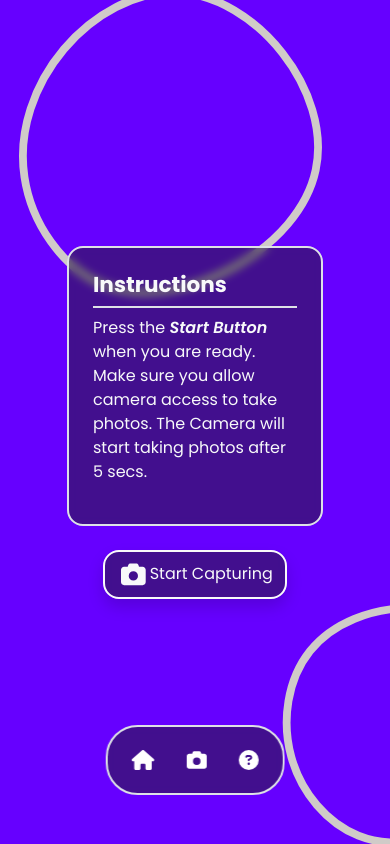
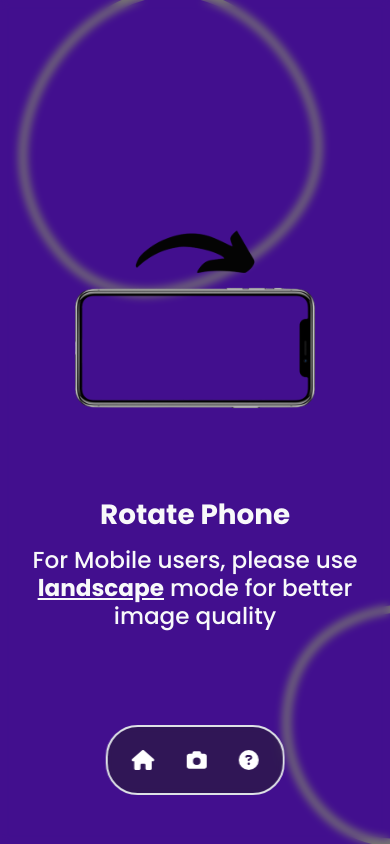
Before and after one commit to Hanseooo/H-lens, a React (Vite) app: page / in a window 390 px wide. Both pictures are taken after a click on the button "Get Started". Built offline with nearby package versions, Linux system fonts and the light colour scheme; no server answers.

Commit message:
added rotate phone component, more animations, and removed orientation change function

```diff
--- a/src/Components/Camera.tsx
+++ b/src/Components/Camera.tsx
@@ -129,28 +129,6 @@ export default function Camera( { onCaptureComplete, capturedImages, isDone, ima
     // }
 
 
-    useEffect(() => {
-        const handleOrientationChange = () => {
-            if (videoRef.current) {
-                const video = videoRef.current;
-                if (window.matchMedia("(orientation: portrait)").matches) {
-                    // Set video dimensions to landscape
-                    video.width = 1280; // Example landscape width
-                    video.height = 720; // Example landscape height
-                } else {
-                    // Set video dimensions to default
-                    video.width = video.videoWidth || 1280; // Fallback to a default width
-                    video.height = video.videoHeight || 720; // Fallback to a default height
-                }
-            }
-        };
-
-        window.addEventListener('orientationchange', handleOrientationChange);
-        return () => {
-            window.removeEventListener('orientationchange', handleOrientationChange);
-        };
-    }, [videoRef]);
-
     async function captureImage() {
         if (videoRef.current) {
             const video = videoRef.current;
--- a/src/Components/Photo.tsx
+++ b/src/Components/Photo.tsx
@@ -21,47 +21,27 @@ export default function Photo( {images, handleRetake}: PhotoProps)  {
         if (!photoStrip) return;
         photoStrip.classList.remove('tilt-in-tl');
 
+
         try {
-            const newImages = await Promise.all(images.map(async (image) => {
-                const img = new Image();
-                img.src = image;
-                await img.decode(); // Ensure the image is loaded
+            const canvas = await html2canvas(photoStrip, {
+                scale: 2, // Increase for higher quality
+                useCORS: true, // Handle external images
+                allowTaint: true, // Allow cross-origin images
+                logging: true, // Helpful for debugging
+                backgroundColor: '#ffffff' // Match your background
+            });
 
-                const canvas = document.createElement('canvas');
-                const ctx = canvas.getContext('2d');
-
-                // Assert that ctx is not null
-                if (!ctx) {
-                    console.error('Failed to get canvas context');
-                    return null; // Skip this image
-                }
-
-                // Set canvas dimensions based on desired aspect ratio
-                const aspectRatio = 4 / 3;
-                const width = 200; // Fixed width
-                const height = width / aspectRatio; // Calculate height based on aspect ratio
-                canvas.width = width;
-                canvas.height = height;
-
-                // Draw the image on the canvas with object-fit: cover
-                ctx.drawImage(img, 0, 0, width, height);
-
-                return canvas.toDataURL('image/png');
-            }));
-
-            // Filter out any null values from newImages
-            const validImages = newImages.filter(image => image !== null);
-
-            // Trigger download of the combined images
+            // Trigger download
             const link = document.createElement('a');
             link.download = 'h-lens-photobooth.png';
-            link.href = validImages[0]; // For simplicity, download the first valid image
+            link.href = canvas.toDataURL('image/png', 1.0);
             link.click();
         } catch (error) {
             console.error('Error generating canvas:', error);
-        } finally {
-            photoStrip.classList.add('jello-horizontal');
         }
+        finally {
+        photoStrip.classList.add('jello-horizontal');
+    }
     };
 
     const handleSetBackground = (setType:string, setValue:string) => {
--- a/src/Components/Photobooth.tsx
+++ b/src/Components/Photobooth.tsx
@@ -6,6 +6,7 @@ import { faCamera } from '@fortawesome/free-solid-svg-icons'
 import Camera from './Camera';
 import Photo from './Photo';
 import { useEffect, useState } from 'react';
+import RotatePhone from './rotatePhone';
 
 interface PhotoboothProps {
     stopTimer: boolean,
@@ -17,10 +18,19 @@ export default function Photobooth( { stopTimer, handleStopTimer }: PhotoboothPr
     const [capturedImages, setCapturedImages] = useState<string[]>([]);
     const [isDone, setIsDone] = useState(false);
     const [retakeCount, setRetakeCount] = useState(0);
+    const [toggleInstructions, setToggleInstructions] = useState(false);
 
     useEffect(() => {
         handleStopTimer(false)
     })
+
+    useEffect(() => {
+        const timer = setTimeout(() => {
+            setToggleInstructions(true);
+        }, 5000);
+
+        return () => clearTimeout(timer); // Cleanup on unmount
+    }, []);
 
 
     const handleCaptureComplete = (images: string[], done: boolean) => {
@@ -36,8 +46,9 @@ export default function Photobooth( { stopTimer, handleStopTimer }: PhotoboothPr
 
     return(
         <Container fluid className='containers photobooth d-flex justify-content-center align-items-center flex-column'>
-            {!startCamera && <Instructions />}
-            {!startCamera && <Button onClick={() => {setStartCamera(true) }} className='btn jello-horizontal btn-light text-light border-2 mt-4 shadow d-flex align-items-center darkTransparentBg rounded-4'><FontAwesomeIcon icon={faCamera} className='fs-2 m-1' /> Start Capturing</Button>}
+            {(!startCamera && !toggleInstructions) && <RotatePhone />}
+            {(!startCamera && toggleInstructions) && <Instructions />}
+            {(!startCamera && toggleInstructions) && <Button onClick={() => {setStartCamera(true) }} className='btn jello-horizontal btn-light text-light border-2 mt-4 shadow d-flex align-items-center darkTransparentBg rounded-4'><FontAwesomeIcon icon={faCamera} className='fs-2 m-1' /> Start Capturing</Button>}
             {(!isDone && startCamera) &&
                 <Camera
                     key={`camera-${retakeCount}`}
--- /dev/null
+++ b/src/Components/RotatePhone.tsx
@@ -0,0 +1,13 @@
+import 'bootstrap/dist/css/bootstrap.min.css';
+import rotatePhone from '../assets/rotatePhone.png'
+
+export default function RotatePhone() {
+
+    return(
+        <div className='containers scale-in-ver-top darkTransparentBg d-flex flex-column align-items-center justify-content-center'>
+                <img className='rotatePhone' src={rotatePhone} style={{width: "300px"}}></img>
+                <h2 className='scale-in-ver-top text-light fw-bold fs-1' style={{animationDelay: "0.25s"}}>Rotate Phone</h2>
+                <h3 className='scale-in-ver-top text-light text-center p-2' style={{animationDelay: "0.45s"}}>For Mobile users, please use<span className='fw-bold text-decoration-underline'> landscape</span> mode for better image quality</h3>
+         </div>
+    )
+}
--- a/src/index.css
+++ b/src/index.css
@@ -9,6 +9,9 @@
 
 }
 
+body {
+  min-width: 300px;
+}
 
 
 .containers {
@@ -82,6 +85,15 @@
   width: 30vw;
   min-width: 225px;
 }
+
+.rotatePhone {
+  animation: cubic-bezier(0.86, 0, 0.07, 1) 1.5s 1s forwards rotatePhone
+}
+
+.reverseDarkBg {
+  animation: ease-out 1s 4s forwards reverseDarkBg !important;
+}
+
 
 .navBubble {
   position: fixed;
@@ -538,6 +550,37 @@
   }
 }
 
+@keyframes rotatePhone {
+  0% {
+    transform: rotate(0deg)
+  }
+  100% {
+    transform: rotate(90deg);
+  }
+}
+
+@keyframes reverseDarkBg {
+  0% {
+    background-color: rgba(30, 30, 30, 0.5) !important;;
+    backdrop-filter: blur(4px) !important;
+    -webkit-backdrop-filter: blur(4px);
+  }
+  100% {
+    background-color: rgba(30, 30, 30, 0) !important;;
+    backdrop-filter: blur(0px) !important;
+    -webkit-backdrop-filter: blur(0px);
+  }
+}
+
+@keyframes fadeOut  {
+  from {
+    opacity: 1;
+  }
+  to {
+    opacity: 0;
+  }
+}
+
 
 
 
```
Also changed, not shown: src/assets/rotatePhone.png (added).
